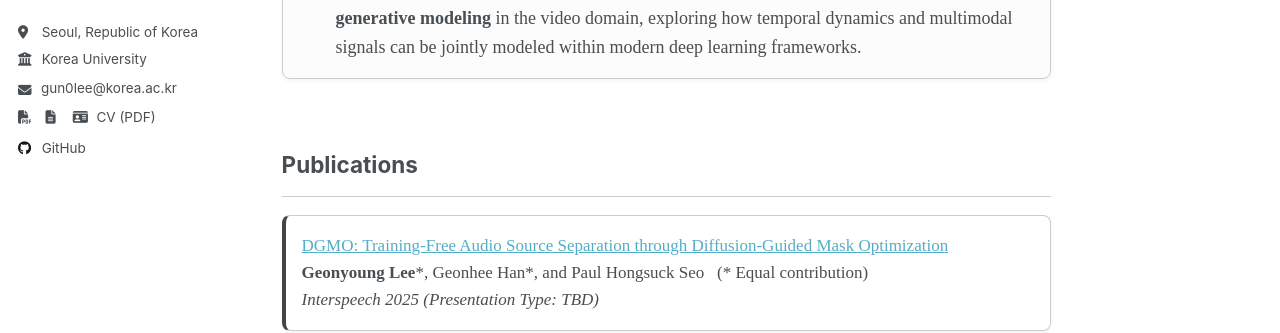
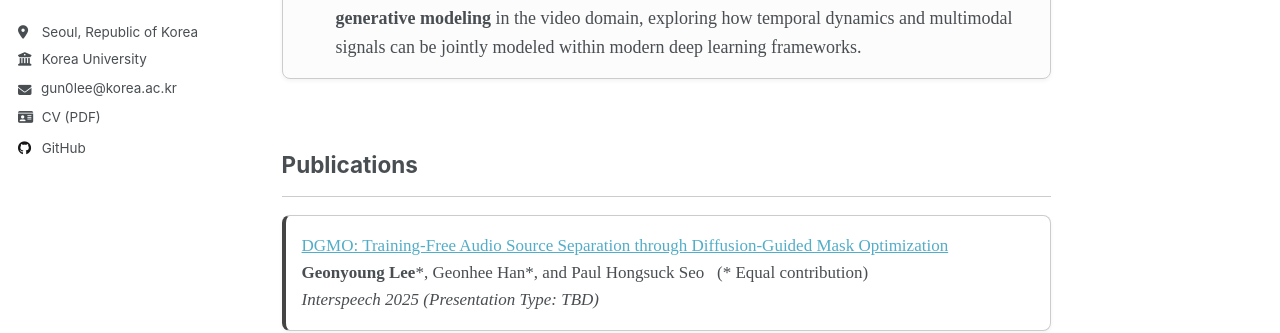
Before and after one commit to wltschmrz/wltschmrz.github.io, a Jekyll site: the page built from _pages/home.md, in a window 1280 px wide. Shown: the part 293-626 px from the top of the page. Built offline with Jekyll 4.4.1, drawn with Linux system fonts in a browser that asks for light colours.

Commit message:
Update author-profile.html

```diff
--- a/_includes/author-profile.html
+++ b/_includes/author-profile.html
@@ -48,9 +48,7 @@
         </script>
       {% endif %}
       {% if author.cv %}
-        <li><a href="{{ author.cv }}"><i class="fas fa-fw fa-file-pdf icon-pad-right" aria-hidden="true"></i>
-          <i class="fas fa-fw fa-file-alt icon-pad-right" aria-hidden="true"></i>
-          <i class="fas fa-fw fa-id-card icon-pad-right" aria-hidden="true"></i>CV (PDF)</a></li>
+        <li><a href="{{ author.cv }}"><i class="fas fa-fw fa-id-card icon-pad-right" aria-hidden="true"></i>CV (PDF)</a></li>
       {% endif %}
 
 
```
